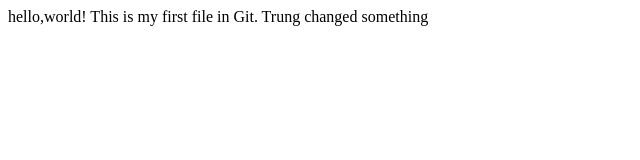
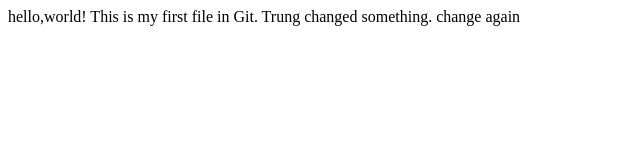
Before and after one commit to meetsellerapp/TestGit, a plain HTML site: page index.html in a window 1280 px wide. Shown: the whole page, without its empty margins (0-640 px from the left). Drawn offline with Linux system fonts and the light colour scheme.

Commit message:
change something again

```diff
--- a/index.html
+++ b/index.html
@@ -7,6 +7,7 @@
 <body>
 hello,world!
 This is my first file in Git.
-Trung changed something
+Trung changed something.
+change again
 </body>
 </html>
```
